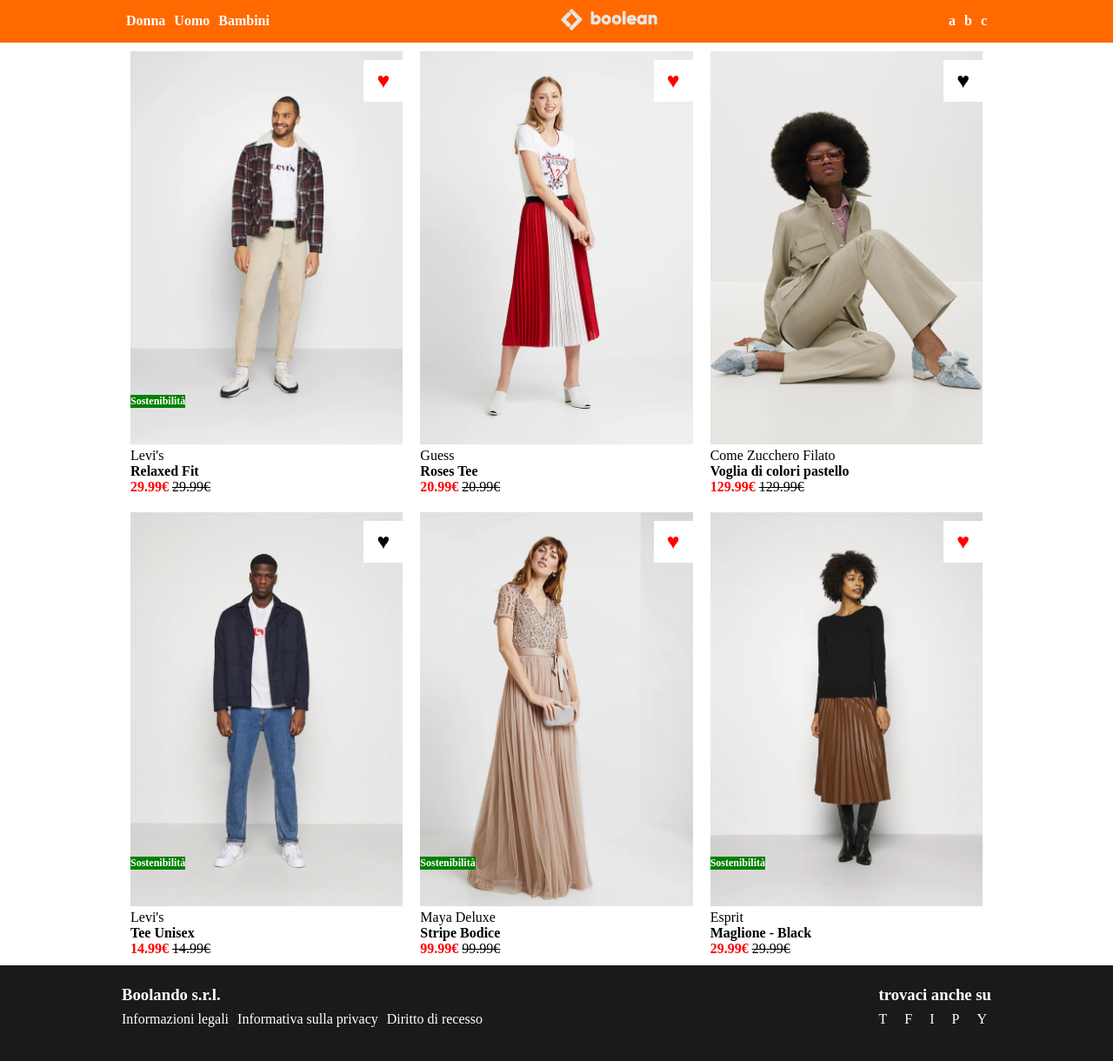
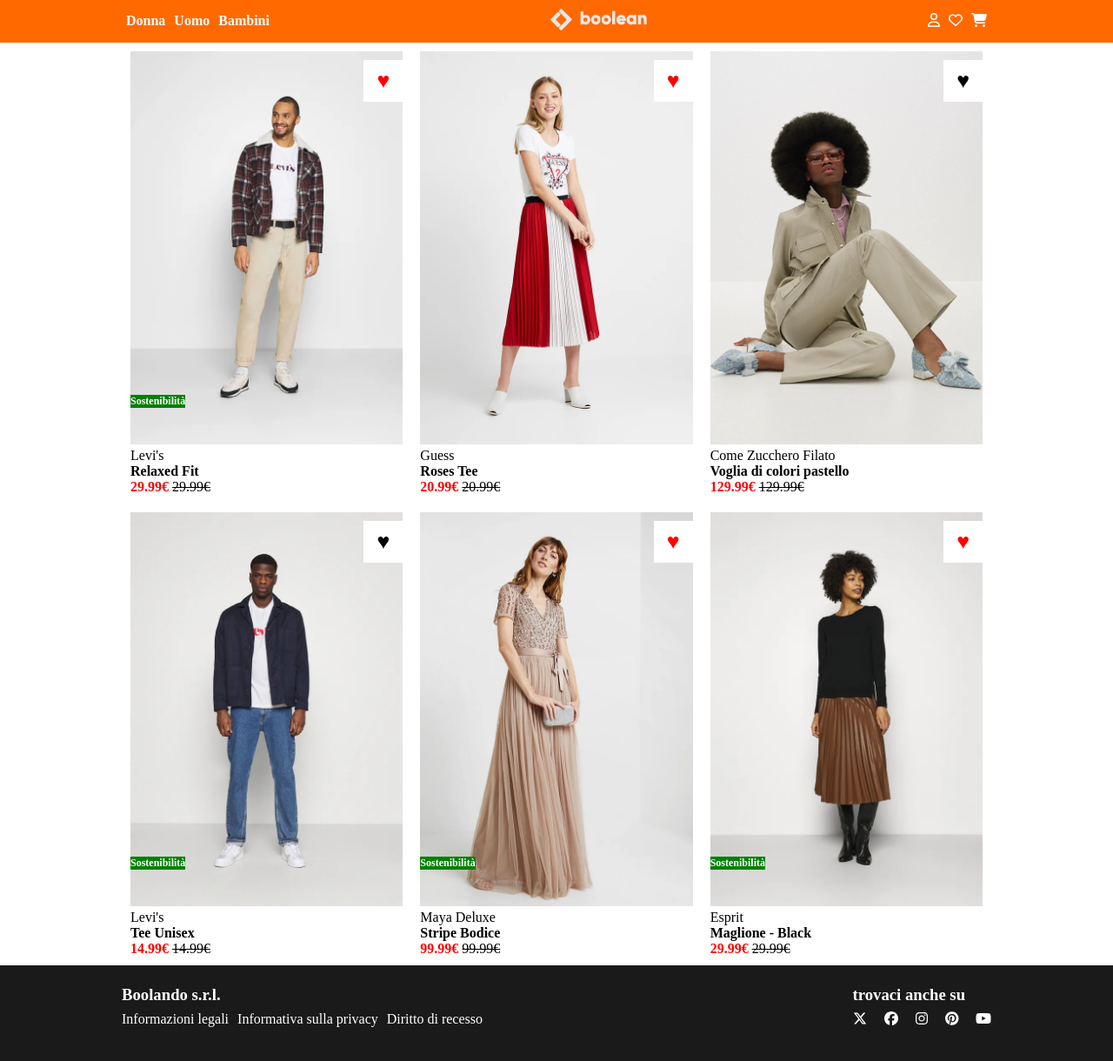
Before and after one commit to danieleardizzone/vite-boolando, a Vue app: page / in a window 1280 px wide. Shown: the top 1220 px of the page at 87% size. Built offline with nearby package versions, Linux system fonts and the light colour scheme; data requests are answered from the project's data file.

Commit message:
ADD - fontawesome icons

```diff
--- a/package.json
+++ b/package.json
@@ -9,6 +9,11 @@
     "preview": "vite preview"
   },
   "dependencies": {
+    "@fortawesome/fontawesome-svg-core": "^6.4.2",
+    "@fortawesome/free-brands-svg-icons": "^6.4.2",
+    "@fortawesome/free-regular-svg-icons": "^6.4.2",
+    "@fortawesome/free-solid-svg-icons": "^6.4.2",
+    "@fortawesome/vue-fontawesome": "^3.0.5",
     "axios": "^1.6.1",
     "sass": "^1.69.5",
     "vue": "^3.3.4"
--- a/src/components/PageFooter.vue
+++ b/src/components/PageFooter.vue
@@ -7,19 +7,35 @@
                 <div class="col footer_col-1">
                     <h3>Boolando s.r.l.</h3>
                     <ul class="information">
-                        <li>Informazioni legali</li>
-                        <li>Informativa sulla privacy</li>
-                        <li>Diritto di recesso</li>
+                        <li><a href="#">
+                                Informazioni legali
+                            </a></li>
+                        <li><a href="#">
+                                Informativa sulla privacy
+                            </a></li>
+                        <li><a href="#">
+                                Diritto di recesso
+                            </a></li>
                     </ul>
                 </div>
                 <div class="col footer_col-2">
                     <h3>trovaci anche su</h3>
                     <ul class="social">
-                        <li>T</li>
-                        <li>F</li>
-                        <li>I</li>
-                        <li>P</li>
-                        <li>Y</li>
+                        <li><a href="#">
+                                <font-awesome-icon icon="fa-brands fa-x-twitter" />
+                            </a></li>
+                        <li><a href="#">
+                                <font-awesome-icon icon="fa-brands fa-facebook" />
+                            </a></li>
+                        <li><a href="#">
+                                <font-awesome-icon icon="fa-brands fa-instagram" />
+                            </a></li>
+                        <li><a href="#">
+                                <font-awesome-icon icon="fa-brands fa-pinterest" />
+                            </a></li>
+                        <li><a href="#">
+                                <font-awesome-icon icon="fa-brands fa-youtube" />
+                            </a></li>
                     </ul>
                 </div>
             </div>
--- a/src/components/PageHeader.vue
+++ b/src/components/PageHeader.vue
@@ -18,9 +18,15 @@
                 </div>
                 <div class="col">
                     <ul class="icons">
-                        <li><a href="#">a</a></li>
-                        <li><a href="#">b</a></li>
-                        <li><a href="#">c</a></li>
+                        <li><a href="#">
+                                <font-awesome-icon icon="fa-regular fa-user" />
+                            </a></li>
+                        <li><a href="#">
+                                <font-awesome-icon icon="fa-regular fa-heart" />
+                            </a></li>
+                        <li><a href="#">
+                                <font-awesome-icon icon="fa-solid fa-cart-shopping" />
+                            </a></li>
                     </ul>
                 </div>
             </div>
--- a/src/main.js
+++ b/src/main.js
@@ -2,4 +2,25 @@
 import './style.css'
 import App from './App.vue'
 
-createApp(App).mount('#app')
+// set up fontawesome
+// prima scaricarlo
+/* import the fontawesome core */
+import { library } from '@fortawesome/fontawesome-svg-core'
+/* import font awesome icon component */
+import { FontAwesomeIcon } from '@fortawesome/vue-fontawesome'
+/* import specific icons */
+import { faUser } from '@fortawesome/free-regular-svg-icons'
+import { faHeart } from '@fortawesome/free-regular-svg-icons'
+import { faCartShopping } from '@fortawesome/free-solid-svg-icons'
+
+import { faXTwitter } from '@fortawesome/free-brands-svg-icons'
+import { faFacebook } from '@fortawesome/free-brands-svg-icons'
+import { faInstagram } from '@fortawesome/free-brands-svg-icons'
+import { faPinterest } from '@fortawesome/free-brands-svg-icons'
+import { faYoutube } from '@fortawesome/free-brands-svg-icons'
+/* add icons to the library */
+library.add(faUser, faHeart, faCartShopping, faXTwitter, faFacebook, faInstagram, faPinterest, faYoutube)
+
+createApp(App)
+    .component('font-awesome-icon', FontAwesomeIcon)
+    .mount('#app')
```
Also changed, not shown: 1 other file (tests, documents, lock files or other folders).
